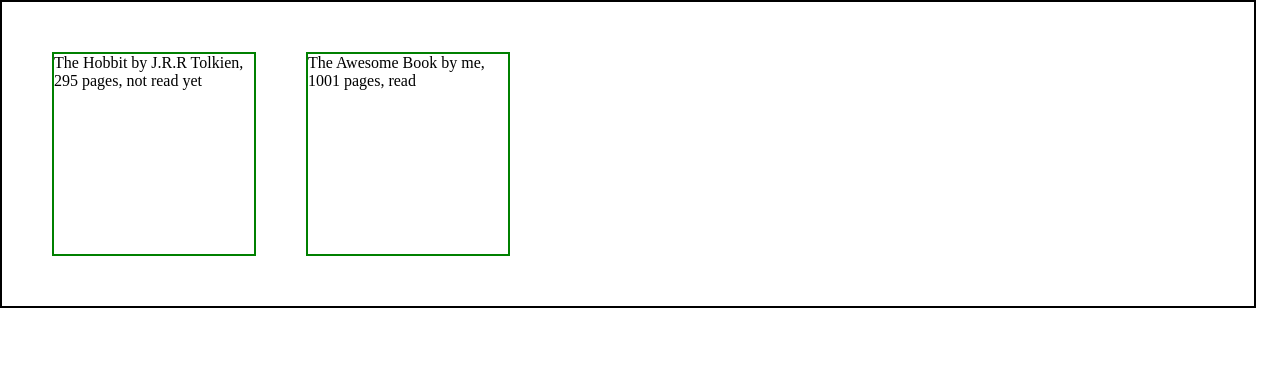
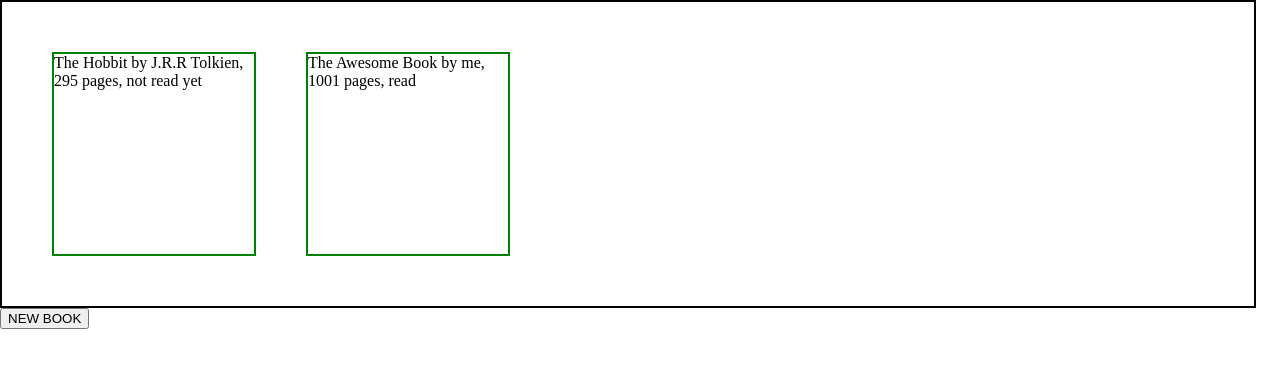
Before and after one commit to wildrobotgoose/odin-library, a plain HTML site: page index.html in a window 1280 px wide. Drawn offline with Linux system fonts and the light colour scheme.

Commit message:
Add new book button

```diff
--- a/index.html
+++ b/index.html
@@ -9,5 +9,6 @@
 <body>
     <div class="display">
     </div>
+    <button class="new-book">New Book</button>
 </body>
 </html>
--- a/style.css
+++ b/style.css
@@ -11,3 +11,7 @@ body {
     padding: 50px;
     border: black solid 2px;
 }
+
+.new-book {
+    text-transform: uppercase;
+}
```
